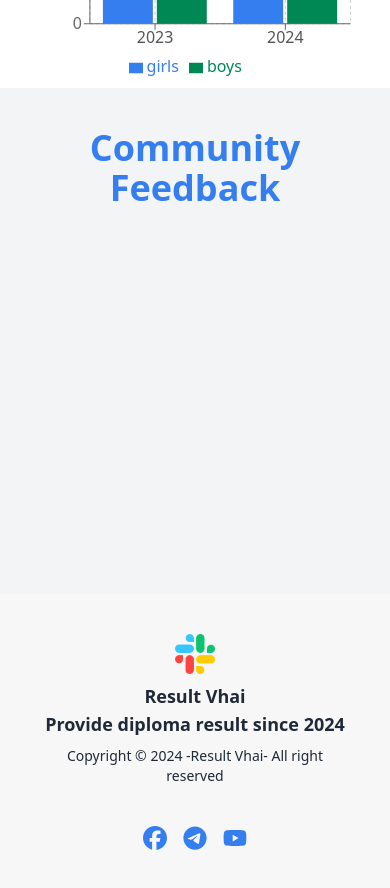
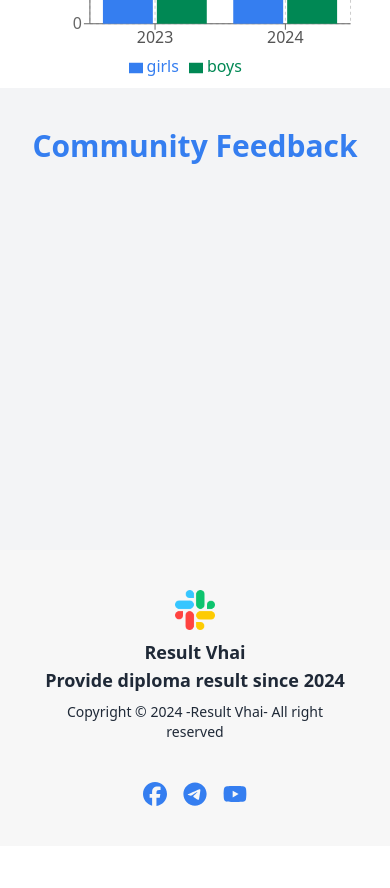
Before and after one commit to jahidul2004/result-vhai, a React (Vite) app: page / in a window 390 px wide. Shown: the part 1520-2408 px from the top of the page. After the commit the page ends 2366 px from the top, so only its background shows below. Built offline with nearby package versions, Linux system fonts and the light colour scheme.

Commit message:
Responsive issue fixed.

```diff
--- a/src/pages/commentSection/CommentSection.jsx
+++ b/src/pages/commentSection/CommentSection.jsx
@@ -10,7 +10,7 @@
 const CommentSection = () => {
     return (
         <div className="bg-gray-100 py-10">
-            <h1 className="text-4xl font-bold text-center text-[#357ef0] pb-10">
+            <h1 className="text-3xl md:text-4xl font-bold text-center text-[#357ef0] pb-10">
                 Community Feedback
             </h1>
             <div className="relative w-full overflow-hidden  flex items-center py-10">
```
